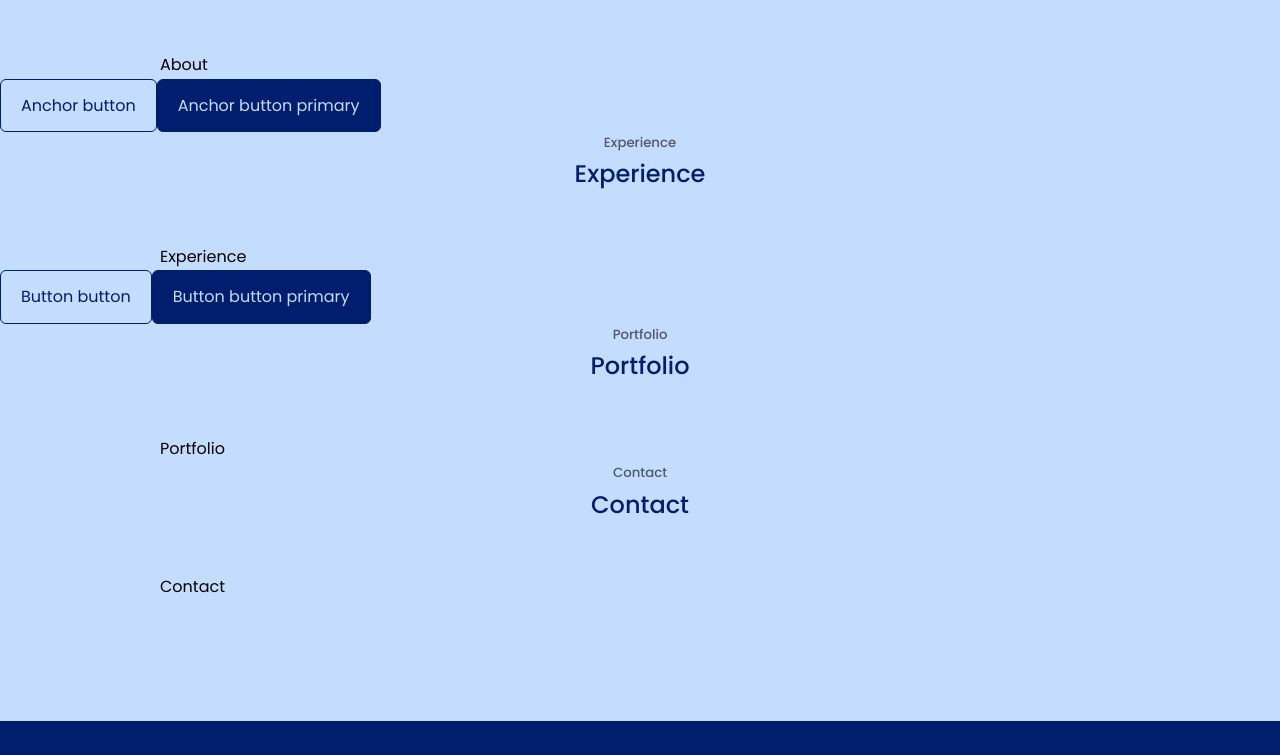
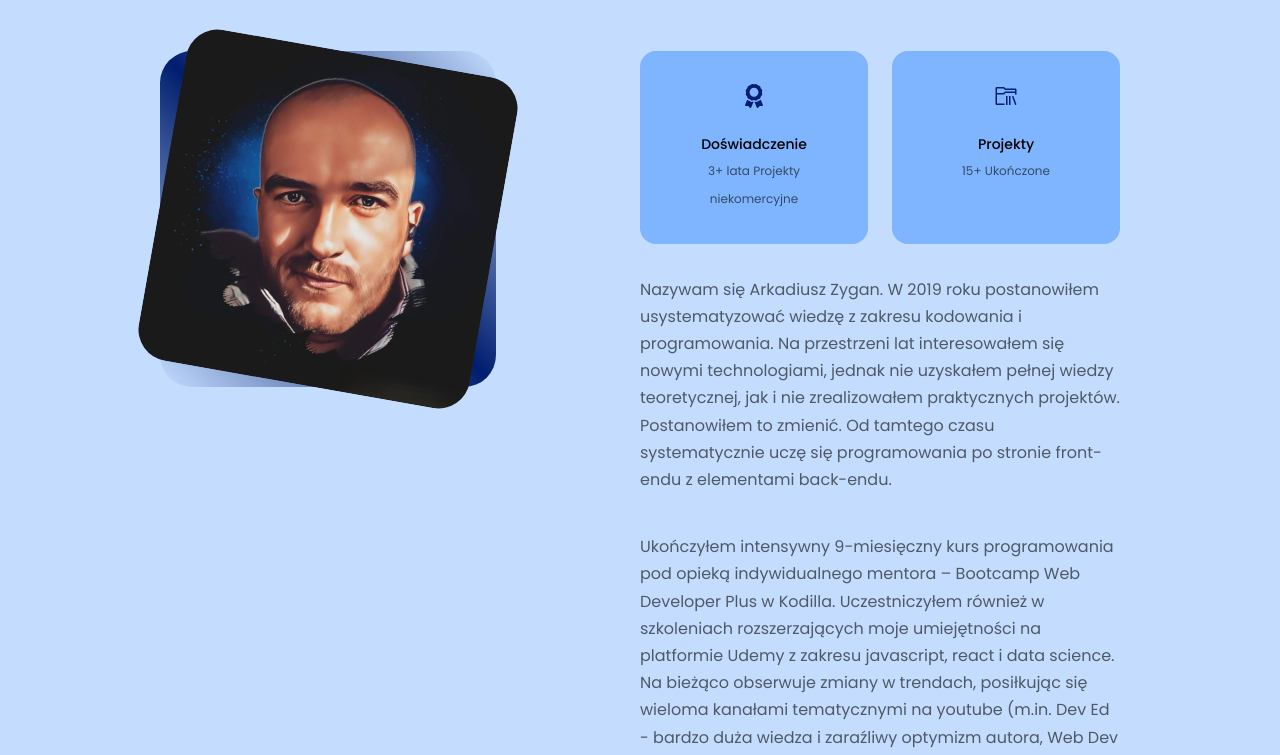
Before and after one commit to Zyar3k/new-port, a React (Create React App) app: page / in a window 1280 px wide. Shown: the part 860-1615 px from the top of the page. Built offline with nearby package versions, Linux system fonts and the light colour scheme; a web font is replaced by a local one.

Commit message:
Add about component

```diff
--- a/src/components/About/About.jsx
+++ b/src/components/About/About.jsx
@@ -1,11 +1,68 @@
+import { FaAward } from "react-icons/fa";
+import { VscFolderLibrary } from "react-icons/vsc";
+import ME from "../../assets/me-about.jpg";
+
+import "./About.scss";
+
 const About = () => {
   return (
     <section id="about">
       <h5>About</h5>
       <h2>About</h2>
-      <div className="container about__container">About</div>
-      <a className="btn">Anchor button</a>
-      <a className="btn btn-primary">Anchor button primary</a>
+      <div className="container about__container">
+        <div className="about__me">
+          <div className="about__me-image">
+            <img src={ME} alt="me" />
+          </div>
+        </div>
+
+        <div className="about__content">
+          <div className="about__cards">
+            <article className="about__card">
+              <FaAward className="about__icon" />
+              <h5>Doświadczenie</h5>
+              <small>3+ lata Projekty niekomercyjne</small>
+            </article>
+            <article className="about__card">
+              <VscFolderLibrary className="about__icon" />
+              <h5>Projekty</h5>
+              <small>15+ Ukończone</small>
+            </article>
+          </div>
+          <p>
+            Nazywam się Arkadiusz Zygan. W 2019 roku postanowiłem
+            usystematyzować wiedzę z zakresu kodowania i programowania. Na
+            przestrzeni lat interesowałem się nowymi technologiami, jednak nie
+            uzyskałem pełnej wiedzy teoretycznej, jak i nie zrealizowałem
+            praktycznych projektów. Postanowiłem to zmienić. Od tamtego czasu
+            systematycznie uczę się programowania po stronie front-endu z
+            elementami back-endu.
+          </p>
+          <p>
+            Ukończyłem intensywny 9-miesięczny kurs programowania pod opieką
+            indywidualnego mentora – Bootcamp Web Developer Plus w Kodilla.
+            Uczestniczyłem również w szkoleniach rozszerzających moje
+            umiejętności na platformie Udemy z zakresu javascript, react i data
+            science. Na bieżąco obserwuje zmiany w trendach, posiłkując się
+            wieloma kanałami tematycznymi na youtube (m.in. Dev Ed - bardzo duża
+            wiedza i zaraźliwy optymizm autora, Web Dev Simplified - 'kopalnia'
+            wiedzy, DesignCourse - fachowo i konkretnie na temat designu).
+          </p>
+          <p>
+            "Praktyka czyni mistrza" - każdy z nas to słyszał chociaż raz w
+            swoim życiu. Zgadzam się, ale uważam, że trzeba dodać "świadome
+            ćwiczenie" - termin ten wykuł Anders Erics­son. Uważa on również, że
+            aby osiągnąć wysoki poziom w dowolnej dziedzinie potrzeba nawet
+            10000 godzin. Zdaję sobię sprawę, że wciąż dużo pracy przede mną.
+            Ćwiczę i rozwijam swoje umiejętności w javascript, react, html5 oraz
+            css/sass. Wiem, że jestem na początku tej drogi, ale jestem
+            zmotywowany, aby stawiać kolejne kroki.
+          </p>
+          <a href="#contact" className="btn btn-primary">
+            Porozmawiajmy
+          </a>
+        </div>
+      </div>
     </section>
   );
 };
--- /dev/null
+++ b/src/components/About/About.scss
@@ -0,0 +1,151 @@
+@import "../../styles/main.scss";
+
+.about__container {
+  display: grid;
+  grid-template-columns: 35% 50%;
+  gap: 15%;
+}
+
+.about__me {
+  width: 100%;
+  aspect-ratio: 1/1;
+  border-radius: 32px;
+  display: grid;
+  place-items: center;
+
+  &-image {
+    border-radius: 32px;
+    overflow: hidden;
+    transform: rotate(10deg);
+    transition: $transition;
+
+    &:hover {
+      transform: rotate(0);
+    }
+  }
+}
+
+.about__cards {
+  display: grid;
+  grid-template-columns: repeat(2, 1fr);
+  gap: 24px;
+}
+
+.about__card {
+  border: 1px solid transparent;
+  border-radius: 16px;
+  padding: 32px;
+  text-align: center;
+  transition: $transition;
+
+  &:hover {
+    cursor: default;
+  }
+}
+
+.about__icon {
+  font-size: 24px;
+  margin-bottom: 16px;
+}
+
+.about__card h5 {
+  font-size: 14px;
+}
+
+.about__card small {
+  font-size: 12px;
+}
+
+.about__content p {
+  margin: 32px 0 40px;
+}
+
+.light {
+  .about__me {
+    background: linear-gradient(
+      45deg,
+      transparent,
+      $light-clr-primary,
+      transparent
+    );
+  }
+  .about__card {
+    background: $light-clr-bg-variant;
+    &:hover {
+      background: transparent;
+      border-color: $light-clr-primary-variant;
+    }
+  }
+  .about__icon {
+    color: $light-clr-primary;
+  }
+  .about__card small {
+    color: $light-clr-text-opa;
+  }
+
+  .about__content p {
+    color: $light-clr-text-opa;
+  }
+}
+
+.dark {
+  .about__me {
+    background: linear-gradient(
+      45deg,
+      transparent,
+      $dark-clr-primary,
+      transparent
+    );
+  }
+  .about__card {
+    background: $dark-clr-bg-variant;
+    &:hover {
+      background: transparent;
+      border-color: $dark-clr-primary-variant;
+    }
+  }
+  .about__icon {
+    color: $dark-clr-primary;
+  }
+  .about__card small {
+    color: $dark-clr-text-opa;
+  }
+
+  .about__content p {
+    color: $dark-clr-text-opa;
+  }
+}
+
+@media screen and (max-width: 1024px) {
+  .about__container {
+    grid-template-columns: 1fr;
+    gap: 0;
+  }
+
+  .about__me {
+    width: 50%;
+    margin: 32px auto 64px;
+  }
+
+  .about__content p {
+    margin: 16px 0 24px;
+  }
+}
+@media screen and (max-width: 600px) {
+  .about__me {
+    width: 65%;
+    margin: 0 auto 48px;
+  }
+  .about__cards {
+    grid-template-columns: 1fr 1fr;
+    gap: 16px;
+  }
+  .about__content {
+    text-align: center;
+  }
+
+  .about__content p {
+    margin: 24px 0;
+    text-align: justify;
+  }
+}
```
Also changed, not shown: src/assets/me-about.jpg (added).
